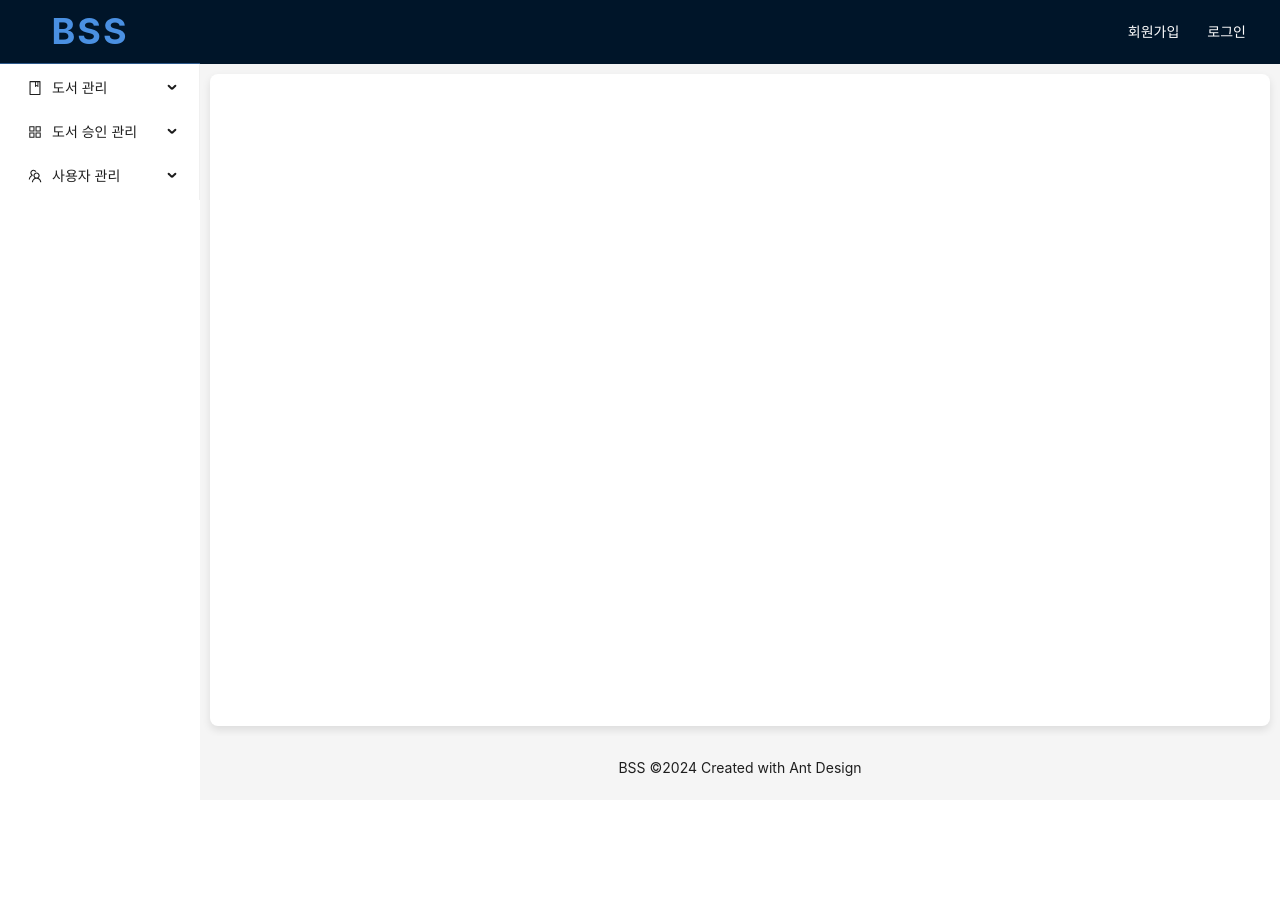
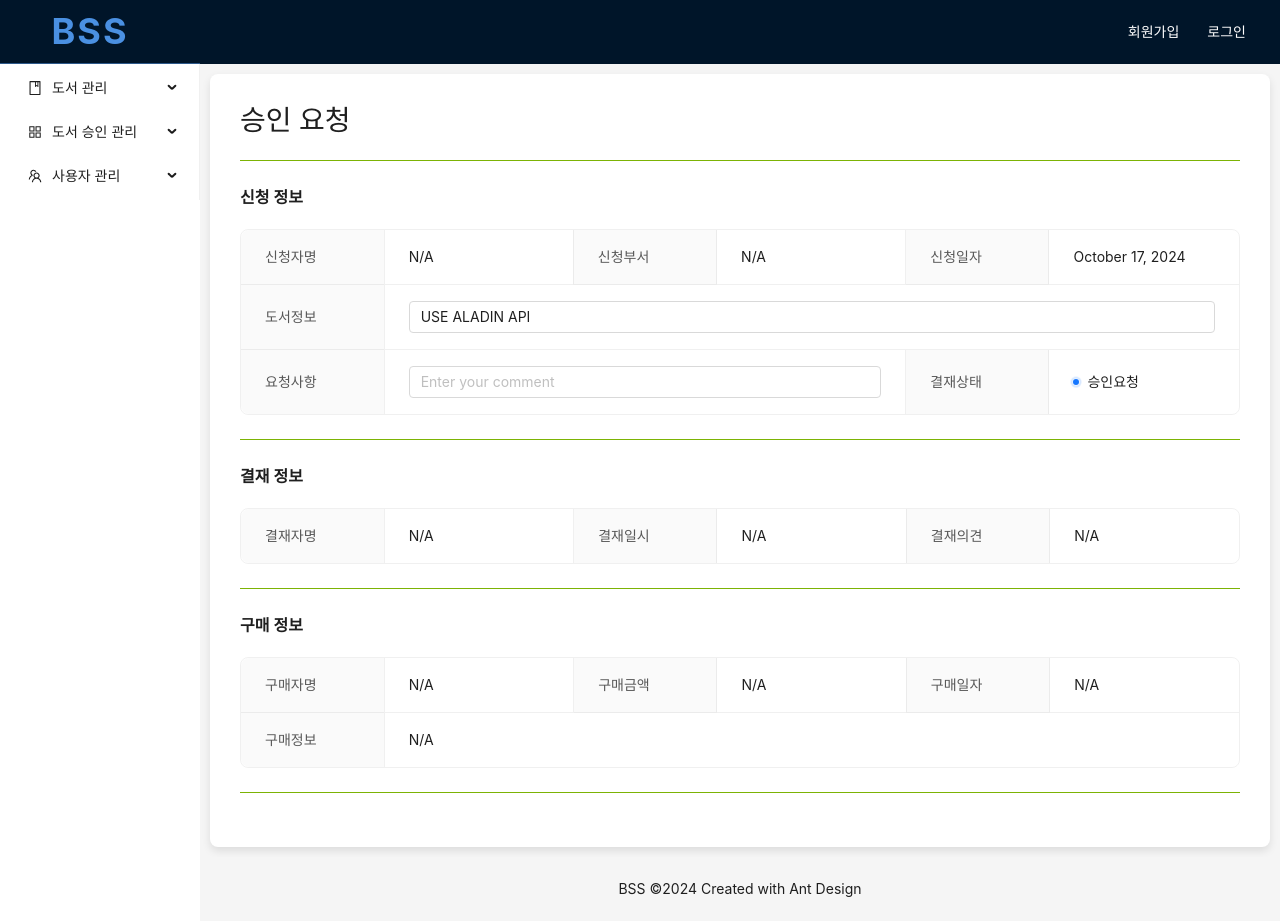
Before and after one commit to obiwan98/bss, a React (Create React App) app: page /approvals/pending/1 in a window 1280 px wide. Before the commit the page ends 800 px from the top, so only its background shows below. Built offline with nearby package versions, Linux system fonts and the light colour scheme.

Commit message:
240827 본사 코딩 작업

```diff
--- a/src/App.js
+++ b/src/App.js
@@ -51,8 +51,11 @@ function App() {
                 <Route path="/home" element={<Home />} />
                 <Route path="/" element={<Home />} />
                 <Route path="/users/UserList" element={<UserList />} />
-                <Route path="/approval/list" element={<ApprovalList />} />
-                <Route path="/approvals/pending" element={<ApprovalEdit />} />
+                <Route path="/approvals/pending/" element={<ApprovalList />} />
+                <Route
+                  path="/approvals/pending/:param"
+                  element={<ApprovalEdit />}
+                />
               </Routes>
             </Content>
             <Footer style={{ textAlign: "center" }}>
--- a/src/components/content/approval/ApprovalEdit.js
+++ b/src/components/content/approval/ApprovalEdit.js
@@ -4,9 +4,11 @@ import { useState } from "react";
 import axios from "axios";
 import { useNavigate } from "react-router-dom";
 import { useUser } from "../../../contexts/UserContext";
+import { useLocation, useParams } from "react-router-dom";
 
 import "../../../App.css";
 
+// 현재 일자 출력
 const formatDate = (date) => {
   const options = {
     year: "numeric",
@@ -19,118 +21,154 @@ const formatDate = (date) => {
 
 const ApprovalEdit = () => {
   // return "승인상세화면 공통(요청상태에 따라 UI 구성) 승인요청중 : 결제승인 & 결제반려 버튼 노출, 승인완료 : 구매완료처리 버튼, 결제의견 노출, 반려 : 결제의견 노출, 승인및구매완료 : ";
-  const { user, setUser } = useUser();
+  const { user, setUser } = useUser(); // 유저 기본정보 세팅
+  const { param } = useParams();
   const navigate = useNavigate();
-  const [inputValue, setInputValue] = useState("");
-  const handleInputChange = (event) => {
-    setInputValue(event.target.value);
+
+  // 승인 요청사항 할당
+  const [commentValue, setCommentValue] = useState("");
+  const handleCommentChange = (e) => {
+    setCommentValue(e.target.value);
   };
 
-  const handleSubmit = async () => {
-    try {
-      const response = await axios.post(
-        process.env.REACT_APP_API_URL + "/api/approvals/pending",
+  const reqItems = [
     {
-          data: inputValue,
-        }
-      );
-      alert(response.data.message);
-      navigate("/");
-    } catch (error) {
-      console.error(
-        "Error during pending:",
-        error.response ? error.response.data : error.message
-      );
-      // setErrorMessage(`Error signing up: ${error.response ? error.response.data.error : error.message}`);
-    }
-  };
-
-  const [items, setItems] = useState([
-    {
-      key: "1",
+      key: "name",
       label: "신청자명",
-      children: (
-        <Input
-          placeholder="Basic usage"
-          value={user !== null ? user.name : "DEFAULT NAME"}
-          // onChange={handleInputChange}
-        />
-      ),
+      children: user !== null ? user.name : "N/A",
     },
     {
-      key: "2",
+      key: "group",
       label: "신청부서",
-      children: (
-        <Input
-          placeholder="Basic usage"
-          value={
-            user !== null
-              ? [user.group.part] + "/" + [user.group.team]
-              : "DEFAULT PART"
-          }
-          // onChange={handleInputChange}
-        />
-      ),
+      children:
+        user !== null ? [user.group.part] + "/" + [user.group.team] : "N/A",
     },
     {
-      key: "3",
+      key: "regdate",
       label: "신청일자",
       children: formatDate(new Date()),
     },
     {
-      key: "4",
+      key: "bookinfo",
       label: "도서정보",
+      children: <Input placeholder="Basic usage" value="USE ALADIN API" />,
+      span: 3,
+    },
+    {
+      key: "comment",
+      label: "요청사항",
       children: (
         <Input
-          placeholder="Basic usage"
-          value="USE ALADIN API"
-          // onChange={handleInputChange}
+          placeholder="Enter your comment"
+          value={commentValue}
+          onChange={handleCommentChange}
         />
       ),
-      span: 4,
+      span: 2,
     },
     {
-      key: "6",
+      key: "state",
       label: "결재상태",
       children: <Badge status="processing" text="승인요청" value={1} />,
-      span: 3,
     },
-  ]);
+  ];
 
-  // Sample Save
-  const saveItems = () => {
-    // Prepare the data to send
-    const dataToSend = items.map((item) => ({
+  const confirmItems = [
+    {
+      key: "1",
+      label: "결재자명",
+      children: "N/A",
+    },
+    {
+      key: "2",
+      label: "결재일시",
+      children: "N/A",
+    },
+
+    {
+      key: "3",
+      label: "결재의견",
+      children: "N/A",
+    },
+  ];
+
+  const paymentItems = [
+    {
+      key: "1",
+      label: "구매자명",
+      children: "N/A",
+    },
+    {
+      key: "2",
+      label: "구매금액",
+      children: "N/A",
+    },
+    {
+      key: "3",
+      label: "구매일자",
+      children: "N/A",
+    },
+    {
+      key: "4",
+      label: "구매정보",
+      children: "N/A",
+    },
+  ];
+
+  // 요청서 작성(신규)
+  const onClickSave = () => {
+    const approval = reqItems.map((item) => ({
       key: item.key,
       label: item.label,
-      value: item.children.props?.value || item.children, // Extract value if available
+      value: item.children.props?.value || item.children,
     }));
 
-    console.log(dataToSend);
+    const totItem = {
+      reqItems: approval,
+      etc: {
+        email: user?.email || "test1541@cj.net",
+      },
+    };
 
     axios
       .post(process.env.REACT_APP_API_URL + "/api/approvals/pending", {
-        items: dataToSend,
+        data: totItem,
       })
       .then((response) => {
         console.log("Data saved successfully:", response.data);
+        alert(response.data.message);
+        // navigate('/');
       })
       .catch((error) => {
         console.error("Error saving data:", error);
       });
   };
 
+  // 승인
+  const onClickApproval = () => {
+    return alert("Approval");
+  };
+
+  // 반려
+  const onClickReject = () => {
+    return alert("Reject");
+  };
+
   return (
     <div>
       <h1>승인 요청</h1>
-      <Form>
       <Divider
         style={{
           borderColor: "#7cb305",
         }}
       ></Divider>
-        <Descriptions title="" bordered className="custom-descriptions">
-          {items.map((item) => (
+      <div className="req-container">
+        <Descriptions
+          title="신청 정보"
+          bordered
+          className="custom-descriptions"
+        >
+          {reqItems.map((item) => (
             <Descriptions.Item
               key={item.key}
               label={item.label}
@@ -145,12 +183,83 @@ const ApprovalEdit = () => {
             borderColor: "#7cb305",
           }}
         ></Divider>
+      </div>
+      <div
+        className="confirm-container"
+        style={{ display: param === "new" ? "none" : "inline-block" }}
+      >
+        <Descriptions
+          title="결재 정보"
+          bordered
+          className="custom-descriptions"
+        >
+          {confirmItems.map((item) => (
+            <Descriptions.Item
+              key={item.key}
+              label={item.label}
+              span={item.span}
+            >
+              {item.children}
+            </Descriptions.Item>
+          ))}
+        </Descriptions>
+        <Divider
+          style={{
+            borderColor: "#7cb305",
+          }}
+        ></Divider>
+      </div>
+      <div
+        className="payment-container"
+        style={{ display: param === "new" ? "none" : "inline-block" }}
+      >
+        <Descriptions
+          title="구매 정보"
+          bordered
+          className="custom-descriptions"
+        >
+          {paymentItems.map((item) => (
+            <Descriptions.Item
+              key={item.key}
+              label={item.label}
+              span={item.span}
+            >
+              {item.children}
+            </Descriptions.Item>
+          ))}
+        </Descriptions>
+        <Divider
+          style={{
+            borderColor: "#7cb305",
+          }}
+        ></Divider>
+      </div>
       <div style={{ display: "flex", justifyContent: "flex-end" }}>
-          <Button type="primary" onClick={saveItems}>
-            요청서 작성
+        {param === "new" && (
+          <Button
+            type="primary"
+            onClick={onClickSave}
+            style={{ marginRight: "15px" }}
+          >
+            저장
+          </Button>
+        )}
+        <Button
+          type="primary"
+          onClick={onClickApproval}
+          style={{ marginRight: "15px", display: "none" }}
+        >
+          승인
+        </Button>
+        <Button
+          type="primary"
+          danger
+          onClick={onClickReject}
+          style={{ display: "none" }}
+        >
+          반려
         </Button>
       </div>
-      </Form>
     </div>
   );
 };
--- a/src/components/content/approval/ApprovalList.js
+++ b/src/components/content/approval/ApprovalList.js
@@ -1,13 +1,20 @@
 import { useState, useRef } from "react";
-import { Radio, Button, Input, Space, Table } from "antd";
+import { Radio, Button, Input, Space, Table, Divider } from "antd";
 import { SearchOutlined } from "@ant-design/icons";
 import ApprovalItem from "./ApprovalItem";
 import Highlighter from "react-highlight-words";
+import { useNavigate } from "react-router-dom";
 
 const ApprovalList = () => {
   const [category, setCategory] = useState("1");
+  const nav = useNavigate();
+
   const handleSizeChange = (e) => {
     setCategory(e.target.value);
+  };
+
+  const handleNavigate = () => {
+    nav(`/approval/edit?category=${category}`);
   };
 
   return (
@@ -17,7 +24,19 @@ const ApprovalList = () => {
         <Radio.Button value="2">승인완료</Radio.Button>
         <Radio.Button value="3">반려</Radio.Button>
       </Radio.Group>
+      <Divider style={{ borderColor: "#7cb305" }}></Divider>
       <ApprovalItem></ApprovalItem>
+      <Divider style={{ borderColor: "#7cb305" }}></Divider>
+      <div style={{ display: "flex", justifyContent: "flex-end" }}>
+        <Button
+          type="primary"
+          onClick={() => nav("/approvals/pending/new")}
+          style={{ marginRight: "15px" }}
+        >
+          요청서 작성
+        </Button>
+        <Button type="primary">조회</Button>
+      </div>
     </div>
   );
 };
```
Lines whose indentation alone changed are shown as unchanged.
